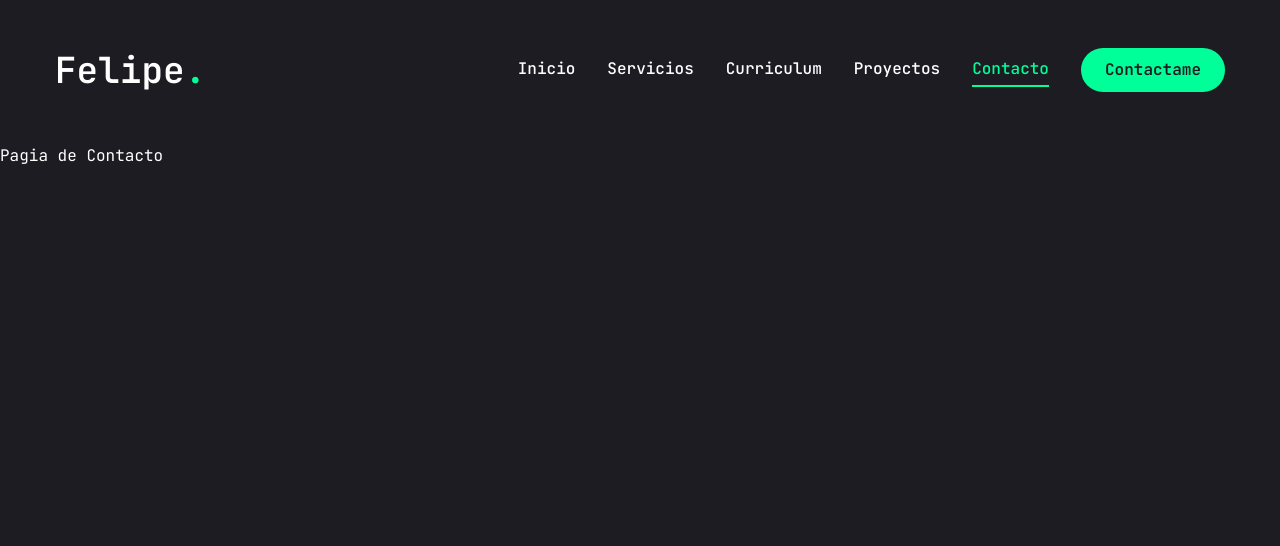
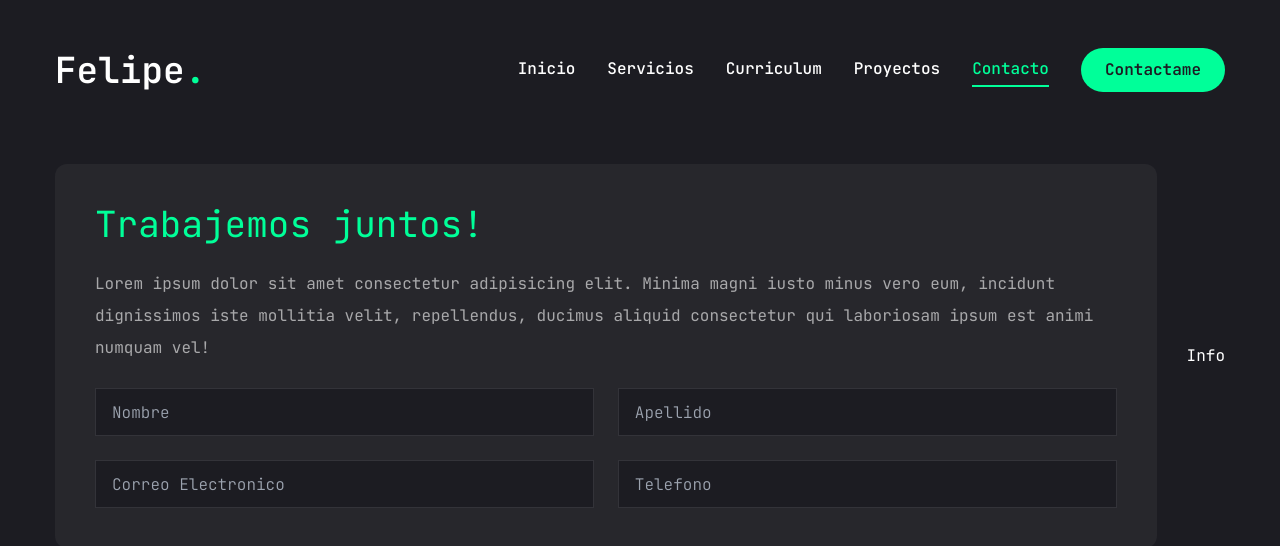
Before and after one commit to felipevega-dev/Portfolio, a Next.js app: page /contacto in a window 1280 px wide. Shown: the top 546 px of the page. Built offline with nearby package versions, Linux system fonts and the light colour scheme.

Commit message:
Pagina de Contactos, formulario

```diff
--- a/app/contacto/page.jsx
+++ b/app/contacto/page.jsx
@@ -1,6 +1,76 @@
+"use client";
+
+import { Button } from "@/components/ui/button";
+import { Input } from "@/components/ui/input";
+import { Textarea } from "@/components/ui/textarea";
+
+
+import {
+  Select,
+  SelectContent,
+  SelectGroup,
+  SelectItem,
+  SelectLabel,
+  SelectTrigger,
+  SelectValue,
+} from "@/components/ui/select";
+
+import { FaPhoneAlt, FaEnvelope, FaMapMarketAlt } from "react-icons/fa";
+
+const info = [
+  {
+    icon: <FaPhoneAlt />,
+    title: "Telefono",
+    description: "(+569) 93023506"
+  },
+  {
+    icon: <FaEnvelope />,
+    title: "Email",
+    description: "felipevega.dev@gmail.com"
+  },
+  {
+    icon: <FaMapMarketAlt />,
+    title: "Ubicación",
+    description: "Concepción,Chile"
+  },
+]
+
+import { motion } from "framer-motion";
+
 const Contacto = () => {
   return (
-    <div>Pagia de Contacto</div>
+    <motion.section
+            initial= {{ opacity: 0 }}
+            animate= {{
+              opacity: 1,
+              transition: { delay: 2.4, duration: 0.4, ease: "easeIn"},
+            }}
+            className="py-6">
+
+            <div className="container mx-auto">
+              <div className="flex flex-col xl:flex-row gap-[30px]">
+                { /* FORM */}
+                <div className="xl:h-[54%] order-2 xl:order-none">
+                  <form className="flex flex-col gap-6 p-10 bg-[#27272c] rounded-xl">
+                    <h3 className="text-4xl text-accent">Trabajemos juntos!</h3>
+                    <p className="text-white/60">Lorem ipsum dolor sit amet consectetur adipisicing elit. Minima magni iusto minus vero eum, incidunt dignissimos iste mollitia velit, repellendus, ducimus aliquid consectetur qui laboriosam ipsum est animi numquam vel!
+                    </p>
+
+                  { /* INPUT */}
+                    <div className="grid grid-cols-1 md:grid-cols-2 gap-6">
+                      <Input type="firstname" placeholder="Nombre"/>
+                      <Input type="lastname" placeholder="Apellido"/>
+                      <Input type="email" placeholder="Correo Electronico"/>
+                      <Input type="phone" placeholder="Telefono"/>
+                    </div>
+                  </form>
+                </div>
+                { /* INFO */}
+                <div className="flex-1 flex items-center xl:justify-end order-1
+                xl:order-none mb-8 xl:mb-0">Info</div>
+              </div>
+            </div>
+    </motion.section>
   )
 }
 
--- a/app/proyectos/page.jsx
+++ b/app/proyectos/page.jsx
@@ -48,7 +48,7 @@ const projects = [
     num: '04',
     category: 'backend',
     title: 'Flask Swagger API',
-    description: 'Clone de la pagina principal de Spotify',
+    description: 'API de productos utilizando Swagger y Flask',
     stack: [{name: "Flask"}, {name: "Swagger"}, {name: "Python"}, {name: "Transbank"}],
     image: '/assets/work/featuring.png',
     live: '',
--- a/components/ui/input.jsx
+++ b/components/ui/input.jsx
@@ -7,7 +7,7 @@ const Input = React.forwardRef(({ className, type, ...props }, ref) => {
     (<input
       type={type}
       className={cn(
-        "flex h-10 w-full rounded-md border border-slate-200 bg-white px-3 py-2 text-sm ring-offset-white file:border-0 file:bg-transparent file:text-sm file:font-medium placeholder:text-slate-500 focus-visible:outline-none focus-visible:ring-2 focus-visible:ring-slate-950 focus-visible:ring-offset-2 disabled:cursor-not-allowed disabled:opacity-50 dark:border-slate-800 dark:bg-slate-950 dark:ring-offset-slate-950 dark:placeholder:text-slate-400 dark:focus-visible:ring-slate-300",
+        "flex h-[48px] rounded-md border border-white/10 focus:border-accent font-light bg-primary px-4 py-5 text-base placegolder:text-white/60 outlline-none",
         className
       )}
       ref={ref}
```
